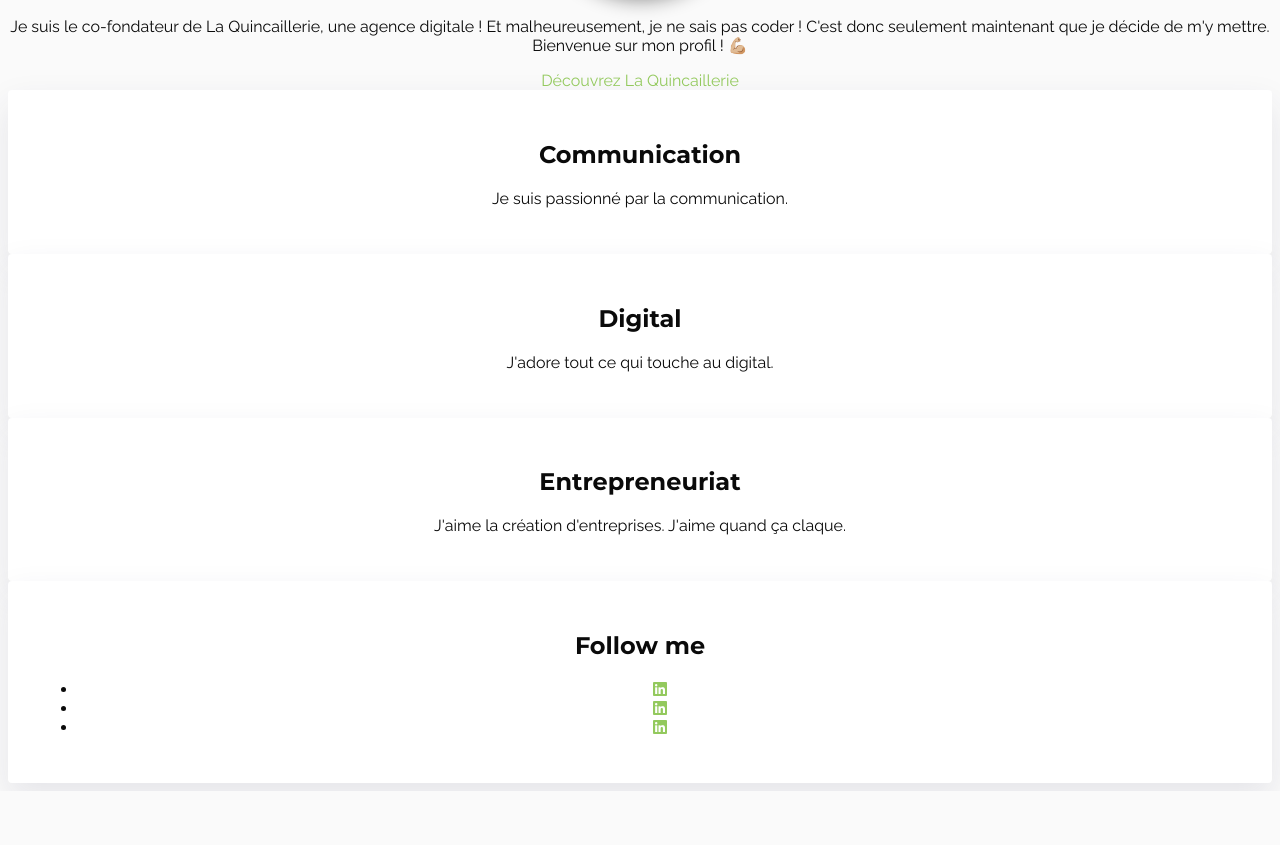
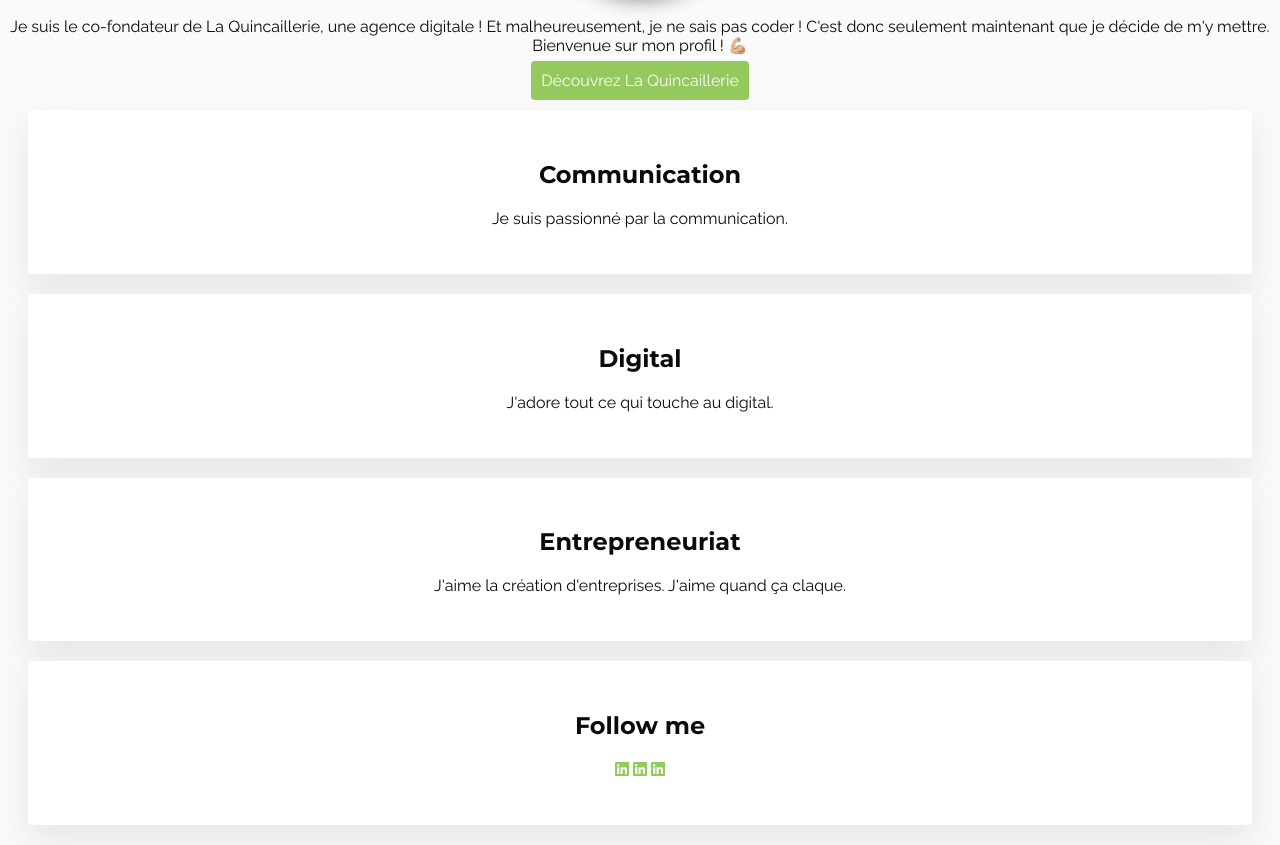
Before and after one commit to huguesmarchal/huguesmarchal.github.io, a plain HTML site: page index.html in a window 1280 px wide. Shown: the part 285-1130 px from the top of the page. Before the commit the page ends 1076 px from the top, so only its background shows below. Drawn offline with Linux system fonts and the light colour scheme.

Commit message:
Static website done

```diff
--- a/index.html
+++ b/index.html
@@ -13,56 +13,57 @@
 	</head>
 
 	<body>
+
+		<div>
 			<h1>Hugues Marchal, boomer entrepreneur</h1>
 			<img src="images/profile.jpg" alt="Hugues Marchal">
 				<p>
 				Je suis le co-fondateur de La Quincaillerie, une agence digitale ! Et malheureusement, je ne sais pas coder ! C'est donc seulement maintenant que je décide de m'y mettre. Bienvenue sur mon profil ! 💪🏼
 				</p>
 
-		<a href="https://la-quincaillerie.fr" target="blank">Découvrez La Quincaillerie</a>
+			<a class="btn-green" href="https://la-quincaillerie.fr" target="blank">Découvrez La Quincaillerie</a>
 
-		<div>
+			<div class="card">
 				<h2>Communication</h2>
 					<p>
 						Je suis passionné par la communication.
 					</p>
 			</div>
 
-		<div>
+			<div class="card">
 				<h2>Digital</h2>
 					<p>
 						J'adore tout ce qui touche au digital.
 					</p>
 			</div>
-
-		<div>
+			<div class="card">
 				<h2>Entrepreneuriat</h2>
 					<p>
 						J'aime la création d'entreprises. J'aime quand ça claque.
 					</p>
 			</div>
-
-		<div>
+			<div class="card">
 				<h2>Follow me</h2>
-				<ul>
-					<li>
+					<ul class="list-inline">
+						<li class="item-inline">
 							<a href="https://facebook.com/hug.marchal/" target="blank">
 								<i class="fab fa-linkedin"></i>
 							</a>
 						</li>
-					<li>
+						<li class="item-inline">
 							<a href="https://facebook.com/hug.marchal/" target="blank">
 								<i class="fab fa-linkedin"></i>
 							</a>
 						</li>
 
-					<li>
+						<li class="item-inline">
 							<a href="https://facebook.com/hug.marchal/" target="blank">
 								<i class="fab fa-linkedin"></i>
 							</a>
 						</li>
 					</ul>
 			</div>
+		</div>
 	</body>
 
 </html>
--- a/style.css
+++ b/style.css
@@ -4,6 +4,9 @@ body {
 
 	background: #FAFAFA;
 	color: rgb(10,10,10);
+	font-family: Raleway, sans-serif;
+	font-size: 16px;
+	text-align: center;
 }
 
 h1, h2, h3 {
@@ -17,13 +20,6 @@ h1 {
 	font-weight: 700;
 }
 
-body {
-
-	font-family: Raleway, sans-serif;
-	font-size: 16px;
-	text-align: center;
-}
-
 img {
 	max-width: 200px;
 	border-radius: 100px;
@@ -35,16 +31,39 @@ a {
 	color: #93C95D;
 }
 
-
-a:hover {
-	color: black;
-}
-
-div {
+.card {
 	background:white;
+	margin:20px;
 	padding: 30px;
 	border-radius: 4px;
 	box-shadow: 0 15px 35px rgba(50,50,91,.1);
-	max-width: 300px
-	margin: 50% auto;
+
 }
+
+.card:hover {
+	box-shadow: 0 50px 35px rgba(50,50,91,.1);
+	transition: ease .9s;
+}
+
+.list-inline {
+	padding:0px;
+}
+
+.item-inline {
+	display:inline;
+	padding:10px auto;
+}
+
+.btn-green {
+	background-color: #93c95d;
+	width:.9em;
+	border-radius: 4px;
+	color:white;
+	margin:100px;
+	padding: 10px;
+}
+
+.btn-green:hover {
+	transition: ease .9s;
+	box-shadow: 0 15px 35px rgba(50,50,91,.1);
+}
```
Lines whose indentation alone changed are shown as unchanged.
